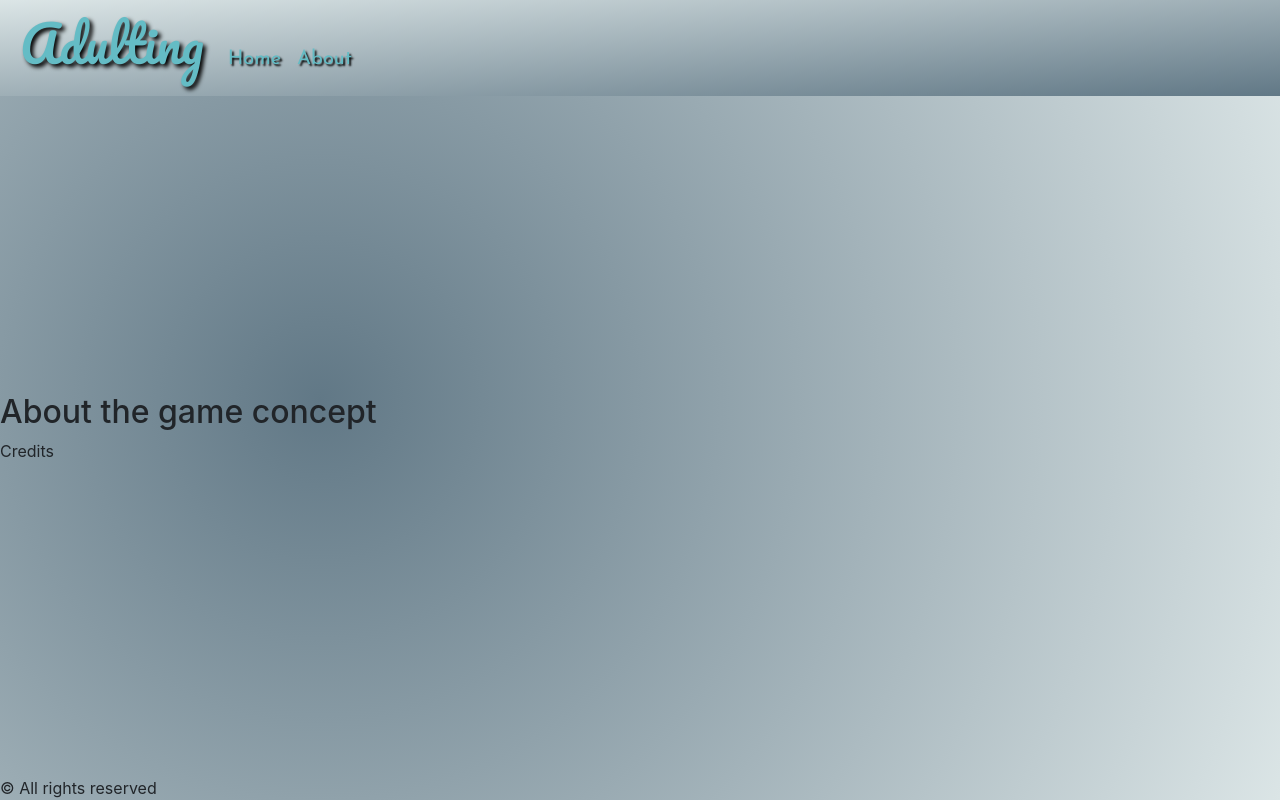
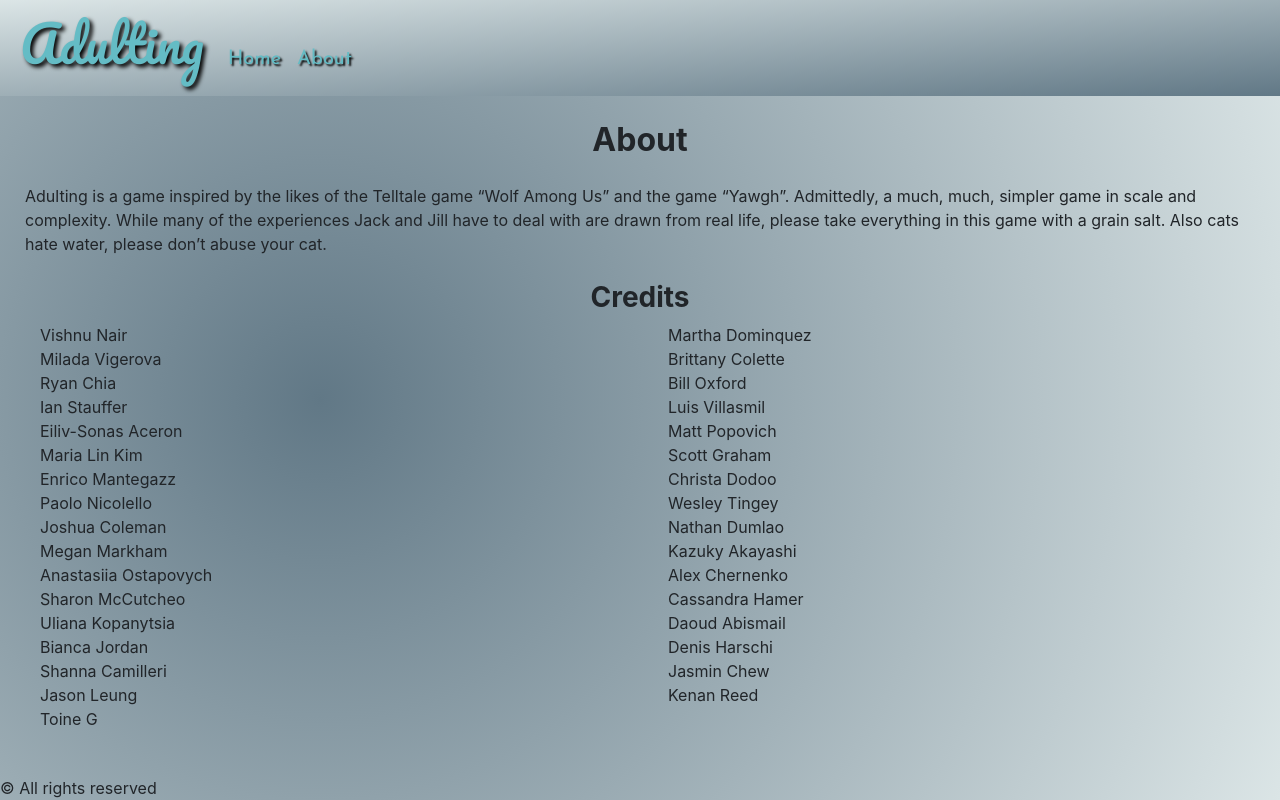
Before and after one commit to Dychotomy/Adulting-front-end, a React (Create React App) app in the folder adulting-app/: page /about in a window 1280 px wide. Built offline with nearby package versions, Linux system fonts and the light colour scheme.

Commit message:
Added credits and end scene text

```diff
--- a/adulting-app/src/components/About/About.js
+++ b/adulting-app/src/components/About/About.js
@@ -1,5 +1,4 @@
 import React from 'react'
-import { Link } from 'react-router-dom'
 import Header from '../Header/Header'
 import Footer from '../Footer/Footer'
 import './about.css'
@@ -9,10 +8,47 @@ const About = () => {
         <div className='about'>
             <Header />
             <div>
-                <h2>About the game concept</h2>
-                <p>
-                    Credits
+                <h2 className='about-title'>About</h2>
+                <p className='about-text'>
+                    Adulting is a game inspired by the likes of the Telltale game “Wolf Among Us” and the game “Yawgh”. Admittedly, a much, much, simpler game in scale and complexity. While many of the experiences Jack and Jill have to deal with are drawn from real life, please take everything in this game with a grain salt. Also cats hate water, please don’t abuse your cat.
                 </p>
+                <h3 className='about-credit'>Credits</h3>
+                <ul className='about-list'>
+                    <li>Vishnu Nair</li>
+                    <li>Milada Vigerova</li>
+                    <li>Ryan Chia</li>
+                    <li>Ian Stauffer</li>
+                    <li>Eiliv-Sonas Aceron</li>
+                    <li>Maria Lin Kim</li>
+                    <li>Enrico Mantegazz</li>
+                    <li>Paolo Nicolello</li>
+                    <li>Joshua Coleman</li>
+                    <li>Megan Markham</li>
+                    <li>Anastasiia Ostapovych</li>
+                    <li>Sharon McCutcheo</li>
+                    <li>Uliana Kopanytsia</li>
+                    <li>Bianca Jordan</li>
+                    <li>Shanna Camilleri</li>
+                    <li>Jason Leung</li>
+                    <li>Toine G</li>
+                    <li>Martha Dominquez</li>
+                    <li>Brittany Colette</li>
+                    <li>Bill Oxford</li>
+                    <li>Luis Villasmil</li>
+                    <li>Matt Popovich</li>
+                    <li>Scott Graham</li>
+                    <li>Christa Dodoo</li>
+                    <li>Wesley Tingey</li>
+                    <li>Nathan Dumlao</li>
+                    <li>Kazuky Akayashi</li>
+                    <li>Alex Chernenko</li>
+                    <li>Cassandra Hamer</li>
+                    <li>Daoud Abismail</li>
+                    <li>Denis Harschi</li>
+                    <li>Jasmin Chew</li>
+                    <li>Kenan Reed</li>
+
+                </ul>
             </div>
             <Footer />
         </div>
--- a/adulting-app/src/components/About/about.css
+++ b/adulting-app/src/components/About/about.css
@@ -1,6 +1,25 @@
 .about {
     display: flex;
     flex-direction: column;
-    justify-content: space-between;
+    justify-content: flex-start;
     min-height: 100vh;
 }
+
+.about-title {
+    margin: 25px;
+    text-align: center;
+    font-weight: bold;
+}
+
+.about-text {
+    margin: 25px;
+}
+.about-credit {
+    font-weight: bold;
+    text-align: center;
+}
+
+.about-list {
+    list-style: none;
+    columns: 2
+}
--- a/adulting-app/src/components/EndScene/EndScene.js
+++ b/adulting-app/src/components/EndScene/EndScene.js
@@ -11,28 +11,28 @@ const EndScene = (props) => {
         screen =
             <div>
                 <img className='end-img' src='https://res.cloudinary.com/dpn6ltns1/image/upload/v1597770425/Project%204/Events/endscene-win_fgybfm.jpg' alt='end credit' />
-                <p className='end-desc'>You made it!</p>
+                <p className='end-desc'>You have achieved your final form, an adult through and through. Go forth and celebrate with the smug satisfaction of knowing you made it through the week and ready for the next. </p>
 
             </div>
     } else if (player.resources > 30) {
         screen =
             <div>
                 <img className='end-img' src='https://res.cloudinary.com/dpn6ltns1/image/upload/v1597772381/Project%204/Events/endscene_concert_sanwbf.jpg' alt='end credit' />
-                <p className='end-desc'>You made it!</p>
+                <p className='end-desc'>Life is hard, but it’s not all that bad. Take the win and enjoy your weekend.</p>
 
             </div>
     } else if (player.resources > 20) {
         screen =
             <div>
                 <img className='end-img' src='https://res.cloudinary.com/dpn6ltns1/image/upload/v1597772377/Project%204/Events/endscene_fluffy_efxhtk.jpg' alt='end credit' />
-                <p className='end-desc'>You made it!</p>
+                <p className='end-desc'>At least Fluffy still loves you.</p>
 
             </div>
     } else {
         screen =
             <div>
                 <img className='end-img' src='https://res.cloudinary.com/dpn6ltns1/image/upload/v1597770422/Project%204/Events/endscene-loss_npf0ty.jpg' alt='end credit' />
-                <p className='end-desc'>You made it!</p>
+                <p className='end-desc'>It was a tough week, no one said being an adult would be easy. There is always next week to get better.</p>
 
             </div>
     }
--- a/adulting-app/src/components/Footer/footer.css
+++ b/adulting-app/src/components/Footer/footer.css
@@ -1,4 +1,5 @@
 .footer {
     grid-row: 6 / 7;
     grid-column: 1;
+    margin-top: auto;
 }
--- a/adulting-app/src/components/Homepage/homepage.css
+++ b/adulting-app/src/components/Homepage/homepage.css
@@ -9,6 +9,7 @@
     text-align: center;
     justify-self: center;
     align-self: center;
+    font-weight: bold;
 }
 
 .home-img-1 {
```
